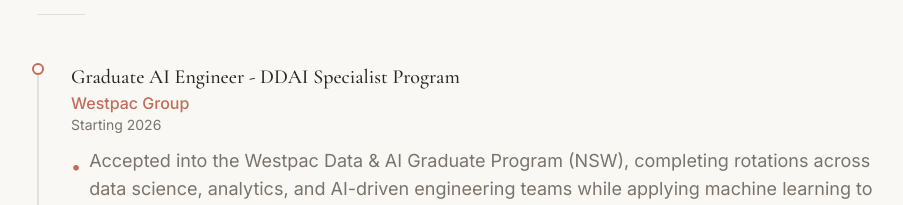
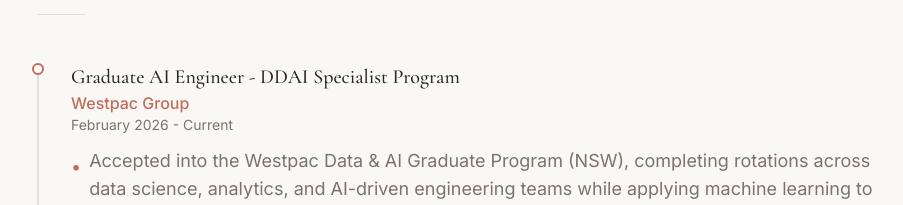
Before and after one commit to NiraOra/portfolio_nira, a React (Vite) app: page / in a window 1280 px wide. Shown: the part 3853-4058 px from the top of the page, without its empty margins (179-1082 px from the left). Built offline with nearby package versions, Linux system fonts and the light colour scheme; the HTML template or start-up script is replaced by a standard one.

Commit message:
small change in experience

```diff
--- a/src/components/portfolio/Experience.tsx
+++ b/src/components/portfolio/Experience.tsx
@@ -5,7 +5,7 @@ const experiences = [
   {
     title: "Graduate AI Engineer - DDAI Specialist Program",
     company: "Westpac Group",
-    period: "Starting 2026",
+    period: "February 2026 - Current",
     description: [
       "Accepted into the Westpac Data & AI Graduate Program (NSW), completing rotations across data science, analytics, and AI-driven engineering teams while applying machine learning to large-scale financial systems.",
       "Contributing to the development of agentic AI workflows for software lifecycle automation, enabling LLM-driven generation of problem statements, user stories, test cases, analytics tracking, and automated reporting.",
```
